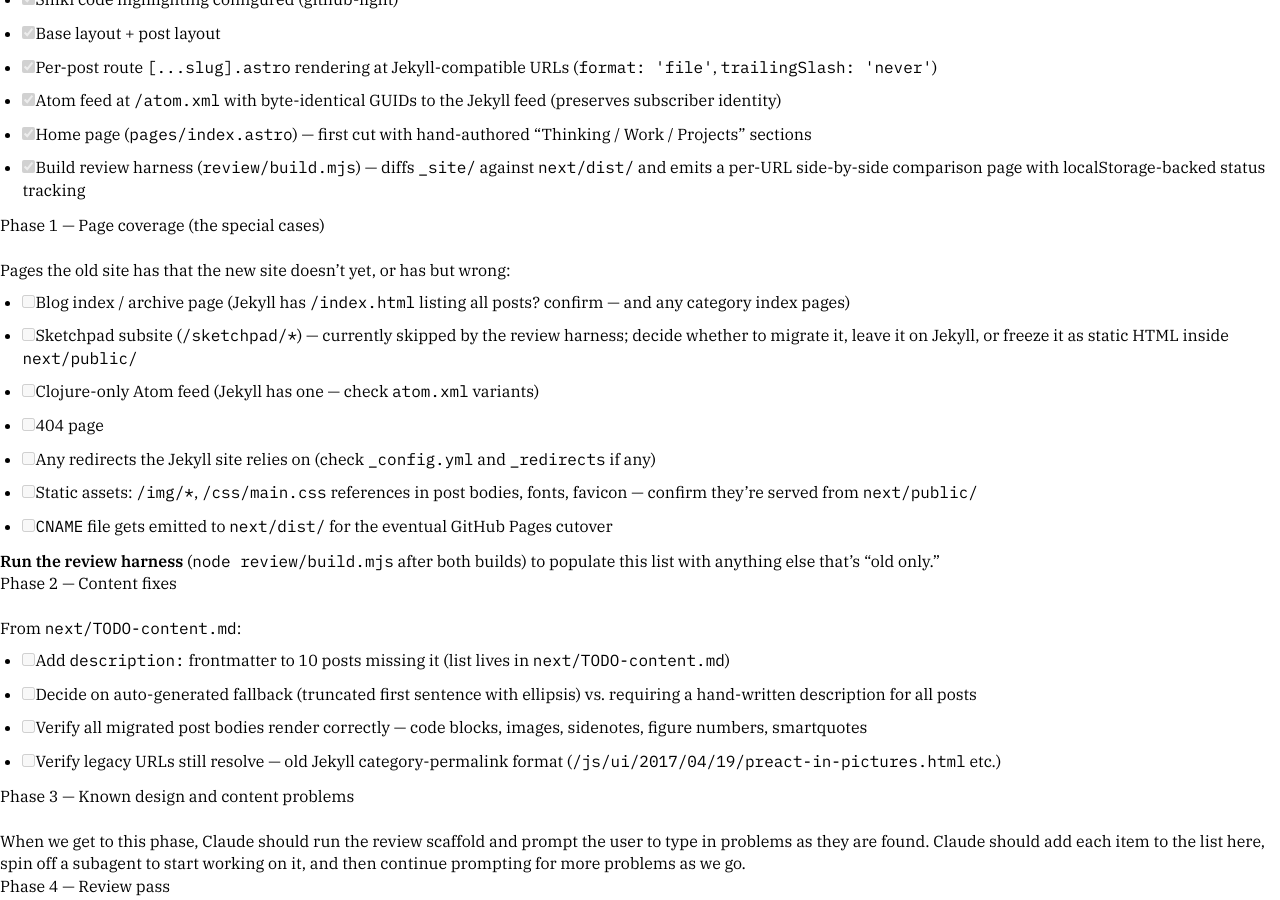
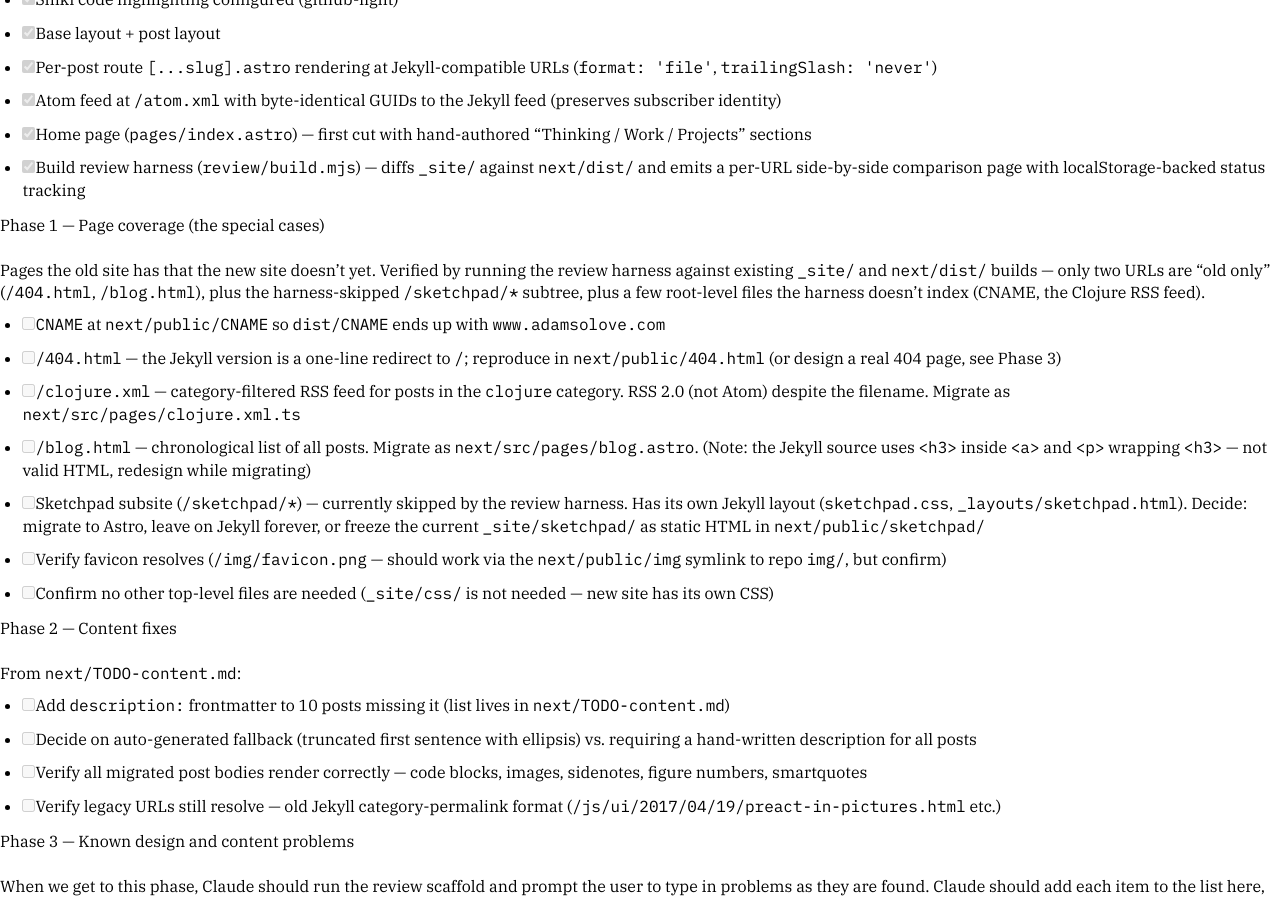
Before and after one commit to asolove/asolove.github.io, a Jekyll site: the page built from TASKS.md, in a window 1280 px wide and 900 px high, scrolled down 499 px. Built offline with Jekyll 4.4.1, drawn with Linux system fonts in a browser that asks for light colours; our own code applies the rules of GitHub Pages for plain Markdown files; comment, search, counter and statistics services are not loaded.

Commit message:
Refine Phase 1 task list from review harness results

```diff
--- a/TASKS.md
+++ b/TASKS.md
@@ -18,17 +18,15 @@ Single source of truth for migration progress. Read `CLAUDE.md` before working o
 
 ## Phase 1 — Page coverage (the special cases)
 
-Pages the old site has that the new site doesn't yet, or has but wrong:
+Pages the old site has that the new site doesn't yet. Verified by running the review harness against existing `_site/` and `next/dist/` builds — only two URLs are "old only" (`/404.html`, `/blog.html`), plus the harness-skipped `/sketchpad/*` subtree, plus a few root-level files the harness doesn't index (CNAME, the Clojure RSS feed).
 
-- [ ] Blog index / archive page (Jekyll has `/index.html` listing all posts? confirm — and any category index pages)
-- [ ] Sketchpad subsite (`/sketchpad/*`) — currently skipped by the review harness; decide whether to migrate it, leave it on Jekyll, or freeze it as static HTML inside `next/public/`
-- [ ] Clojure-only Atom feed (Jekyll has one — check `atom.xml` variants)
-- [ ] 404 page
-- [ ] Any redirects the Jekyll site relies on (check `_config.yml` and `_redirects` if any)
-- [ ] Static assets: `/img/*`, `/css/main.css` references in post bodies, fonts, favicon — confirm they're served from `next/public/`
-- [ ] `CNAME` file gets emitted to `next/dist/` for the eventual GitHub Pages cutover
-
-> **Run the review harness** (`node review/build.mjs` after both builds) to populate this list with anything else that's "old only."
+- [ ] `CNAME` at `next/public/CNAME` so `dist/CNAME` ends up with `www.adamsolove.com`
+- [ ] `/404.html` — the Jekyll version is a one-line redirect to `/`; reproduce in `next/public/404.html` (or design a real 404 page, see Phase 3)
+- [ ] `/clojure.xml` — category-filtered RSS feed for posts in the `clojure` category. RSS 2.0 (not Atom) despite the filename. Migrate as `next/src/pages/clojure.xml.ts`
+- [ ] `/blog.html` — chronological list of all posts. Migrate as `next/src/pages/blog.astro`. (Note: the Jekyll source uses `<h3>` inside `<a>` and `<p>` wrapping `<h3>` — not valid HTML, redesign while migrating)
+- [ ] Sketchpad subsite (`/sketchpad/*`) — currently skipped by the review harness. Has its own Jekyll layout (`sketchpad.css`, `_layouts/sketchpad.html`). Decide: migrate to Astro, leave on Jekyll forever, or freeze the current `_site/sketchpad/` as static HTML in `next/public/sketchpad/`
+- [ ] Verify favicon resolves (`/img/favicon.png` — should work via the `next/public/img` symlink to repo `img/`, but confirm)
+- [ ] Confirm no other top-level files are needed (`_site/css/` is not needed — new site has its own CSS)
 
 ## Phase 2 — Content fixes
 
```
